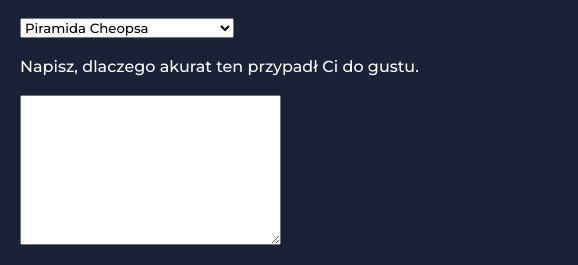
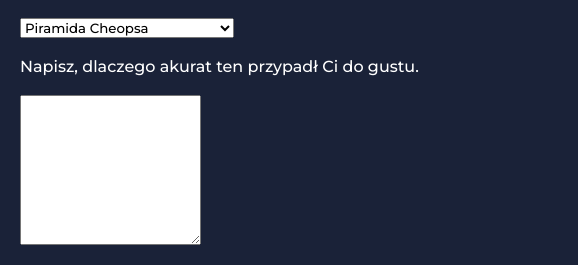
Before and after one commit to JakubGrzechocki/7cudow, a plain HTML site: page ankieta.html in a window 1280 px wide. Shown: the part 432-697 px from the top of the page, 0-578 px from the left. Drawn offline with Linux system fonts and the light colour scheme; grey boxes are pictures that could not be loaded.

Commit message:
Update ankieta.html

```diff
--- a/ankieta.html
+++ b/ankieta.html
@@ -41,7 +41,7 @@
             <br><br>
         <label for="opis" id="opis2">Napisz, dlaczego akurat ten przypadł Ci do gustu.</label>
         <br><br>
-        <textarea name="opis" id="opis1" cols="30" rows="9" required></textarea>
+        <textarea name="opis" id="opis1" cols="20" rows="9" required></textarea>
         <br><br>
         <input type="submit" value="Wyślij" class="przyc">
         <input type="reset" value="Wyczyść" class="przyc">
```
